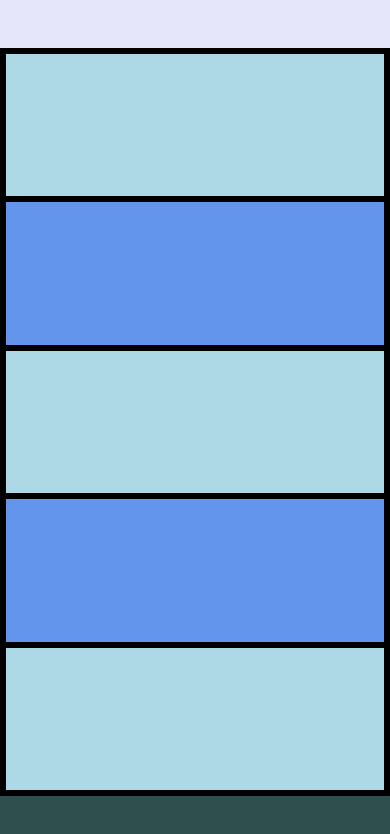
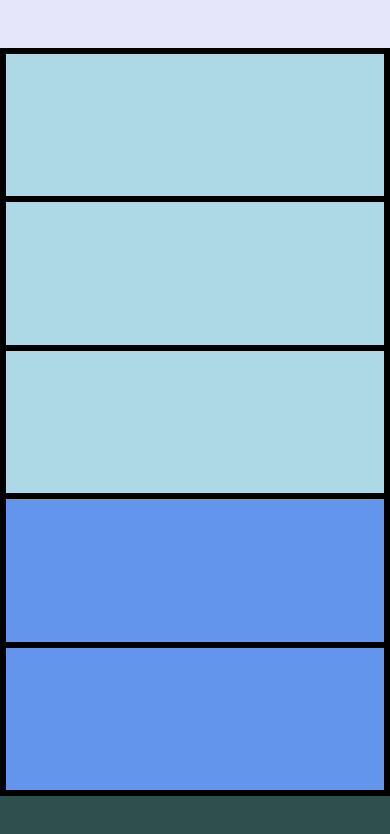
Before and after one commit to nhitran-tuni/webdev1, a plain HTML site: page exercises/04_css/ex5/index.html in a window 390 px wide. Drawn offline with Linux system fonts and the light colour scheme.

Commit message:
test 3 4.5

```diff
--- a/exercises/04_css/ex5/styles.css
+++ b/exercises/04_css/ex5/styles.css
@@ -33,9 +33,9 @@ article {
     margin: 0;
     display: grid;
     /* TODO: modify the line below to add the needed grid-template-areas */
-    grid-template-areas: "sec1 aside1"
-                         "sec2 aside2"
-                         "sec3 .";
+    grid-template-areas: "sec1 sec2"
+                         "sec3 aside1"
+                         "aside2 .";
     height: 100%;
 }
 
@@ -63,10 +63,10 @@ footer{
 @media only screen and (max-width : 600px){
     article {
         grid-template-areas: "sec1"
+                             "sec2"
+                             "sec3"
                              "aside1"
-                             "sec2"
-                             "aside2"
-                             "sec3";
+                             "aside2";
     }
     footer{
         grid-template-areas:  "nav1"
```
